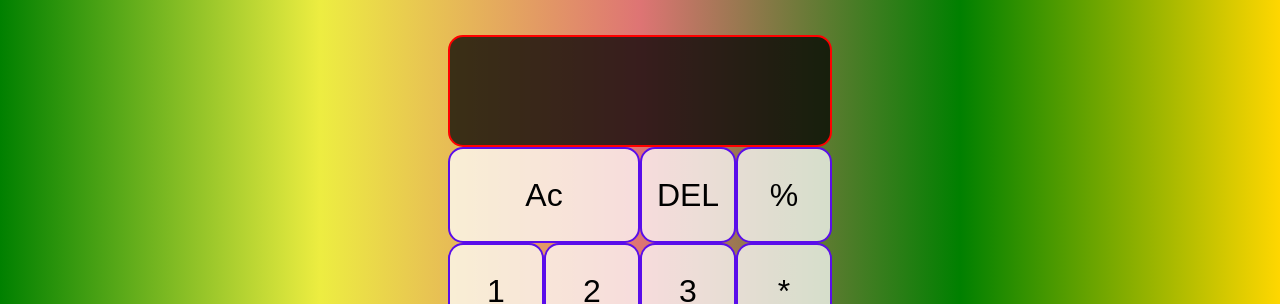
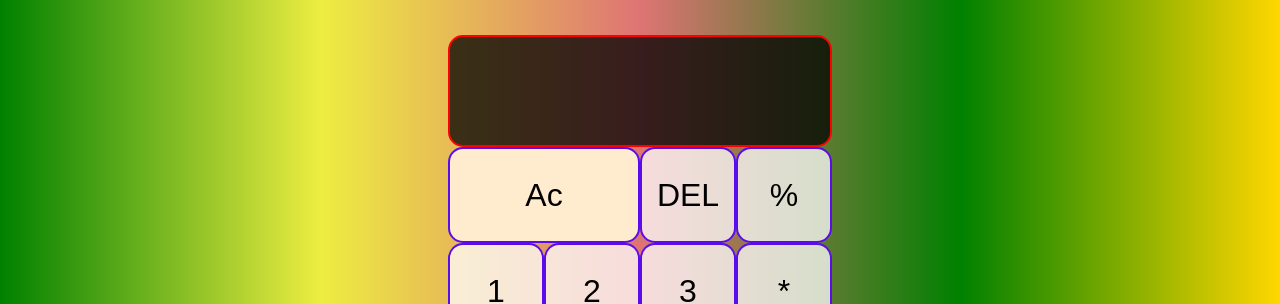
Before and after one commit to starydv7/calculator, a React (Create React App) app: page / in a window 1280 px wide. In both pictures the pointer is over the button "Ac". Shown: the top 304 px of the page. Built offline with nearby package versions, Linux system fonts and the light colour scheme.

Commit message:
logic and styling

```diff
--- a/src/components/style.css
+++ b/src/components/style.css
@@ -40,7 +40,7 @@ body{
     border-radius: 15px;
 }
 .cal-grid > button:hover{
-background: linear-gradient(to right rgb(91, 158, 91),#d44444);
+background-color: blanchedalmond;
 }
 .cal-grid > button :focus{
     background-color: rgba(68, 84, 174, 0.9);
```
